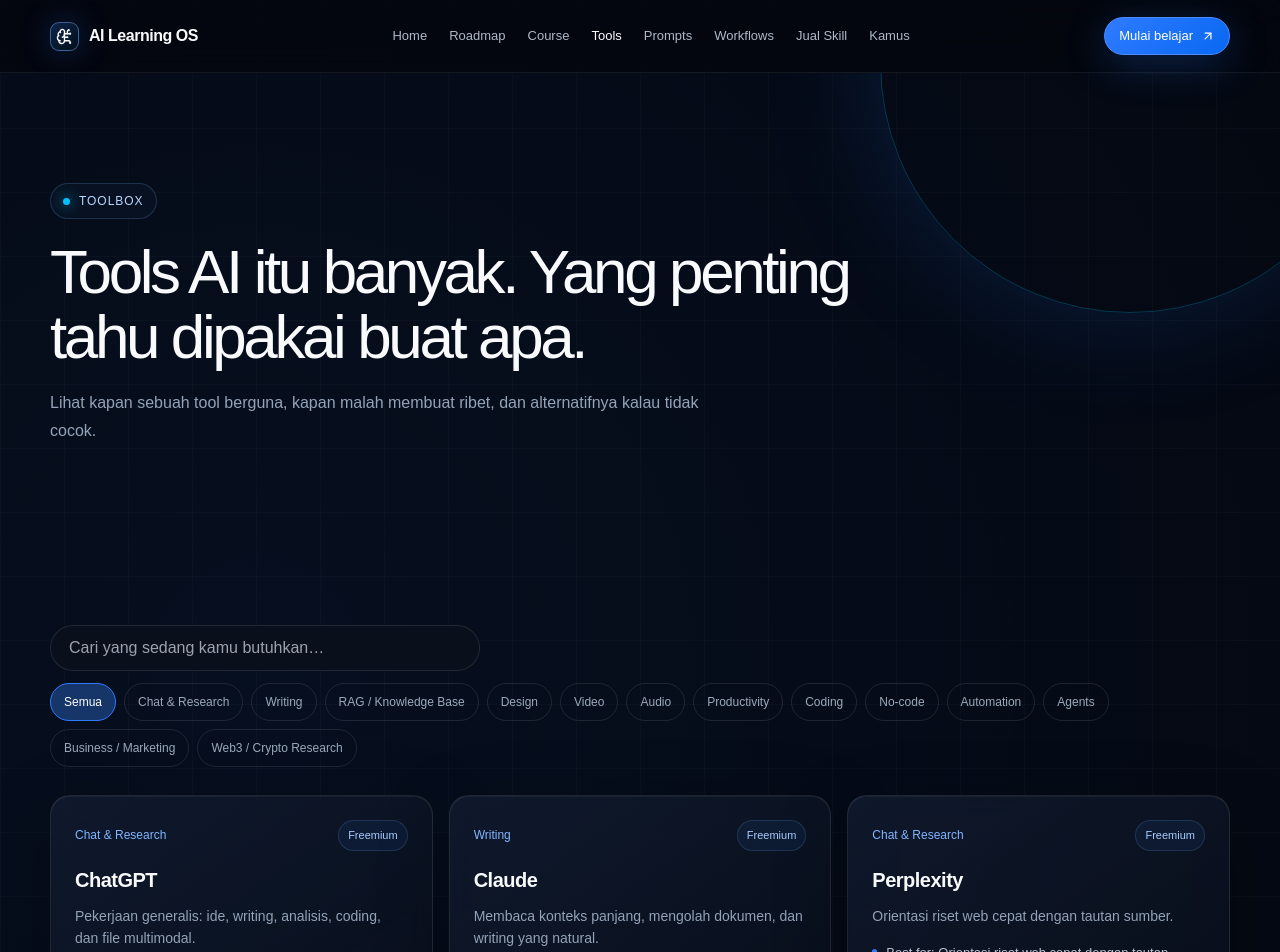
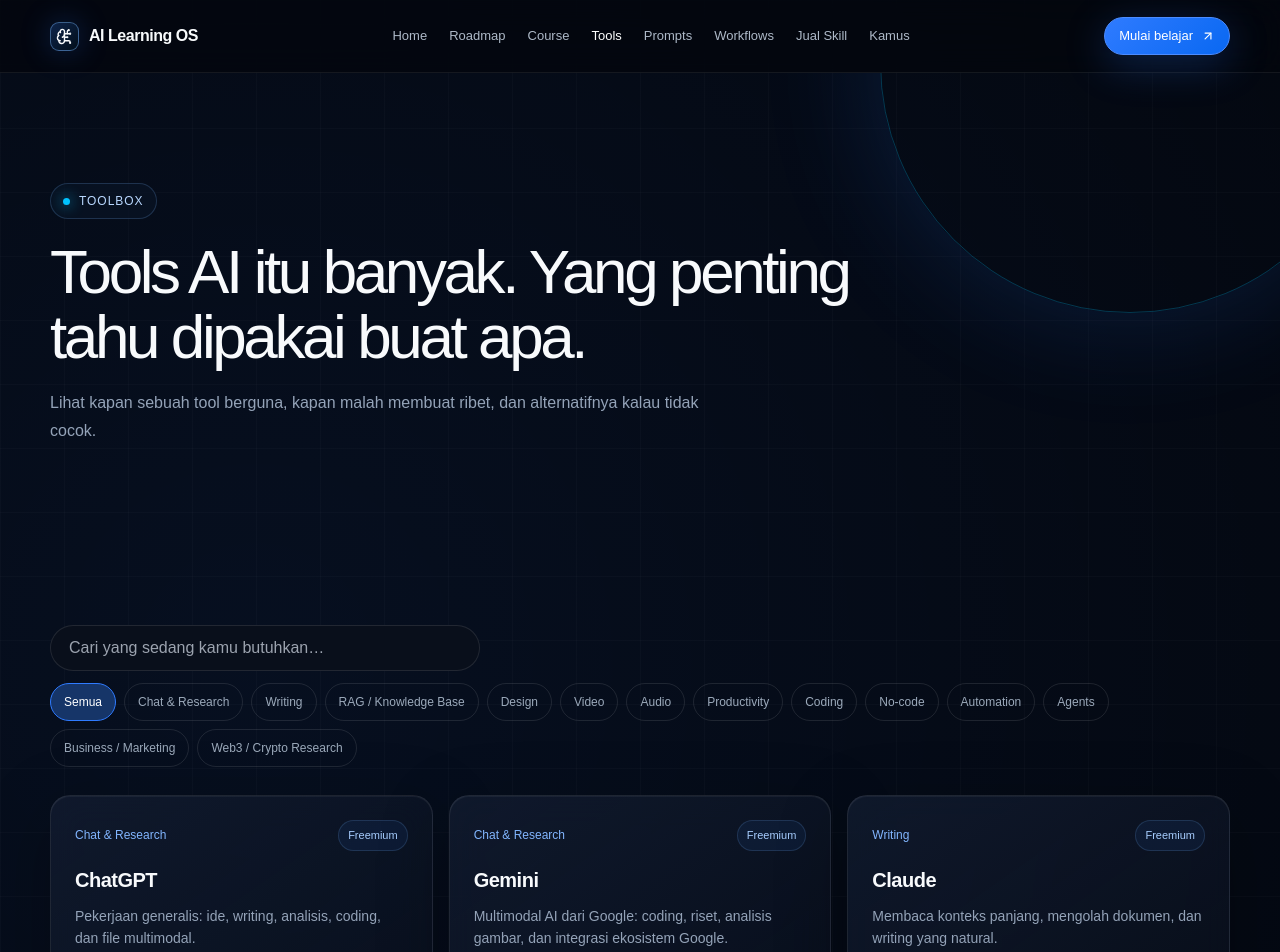
Before and after one commit to oktavian3/ai-learning-os, a Next.js app: page /tools in a window 1280 px wide. Shown: the top 952 px of the page. Built offline with nearby package versions, Linux system fonts and the light colour scheme.

Commit message:
feat: add Gemini as standalone coding/multimodal tool

```diff
--- a/src/data/expanded.ts
+++ b/src/data/expanded.ts
@@ -141,6 +141,7 @@
 type ToolSpec={title:string;category:string;level:Difficulty;pricing:"Free"|"Freemium"|"Paid";url:string;bestFor:string;when:string[];not:string[];mistakes:string[];workflow:string[];alternatives:string[]};
 const toolSpecs:ToolSpec[]=[
   {title:"ChatGPT",category:"Chat & Research",level:"Pemula",pricing:"Freemium",url:"https://chat.openai.com",bestFor:"Pekerjaan generalis: ide, writing, analisis, coding, dan file multimodal.",when:["Butuh partner berpikir serbaguna","Perlu mengubah satu input ke beberapa format","Ingin membuat custom workflow percakapan"],not:["Membutuhkan sumber web yang selalu terbaru tanpa verifikasi","Memproses data rahasia tanpa pengaturan enterprise"],mistakes:["Prompt terlalu pendek","Tidak memberi contoh output","Memakai jawaban pertama sebagai fakta final"],workflow:["Tulis tujuan dan konteks","Minta outline","Kerjakan per bagian","Review dengan checklist","Verifikasi fakta"],alternatives:["Claude","Gemini","Perplexity"]},
+  {title:"Gemini",category:"Chat & Research",level:"Pemula",pricing:"Freemium",url:"https://gemini.google.com",bestFor:"Multimodal AI dari Google: coding, riset, analisis gambar, dan integrasi ekosistem Google.",when:["Coding dengan Code Assist integration","Analisis gambar dan video","Integrasi langsung dengan Google Workspace","Butuh context window sangat panjang"],not:["Menganggap semua output akurat tanpa verifikasi","Code execution tanpa review"],mistakes:["Tidak memanfaatkan multimodal capability","Tidak using Gems untuk custom instruction","Tidak check citation"],workflow:["Tulis task","Specify format output","Review dan verify","Gunakan Extensions untuk integrasi","Export atau copy"],alternatives:["ChatGPT","Claude","Perplexity"]},
   {title:"Claude",category:"Writing",level:"Pemula",pricing:"Freemium",url:"https://claude.ai",bestFor:"Membaca konteks panjang, mengolah dokumen, dan writing yang natural.",when:["Menganalisis dokumen panjang","Menyusun draft bernuansa","Butuh project workspace berbasis konteks"],not:["Membutuhkan integrasi spesifik yang tidak tersedia","Menganggap context besar berarti semua detail pasti terbaca"],mistakes:["Mengunggah dokumen tanpa pertanyaan jelas","Tidak meminta kutipan bagian sumber","Tidak membatasi format output"],workflow:["Unggah sumber","Jelaskan pembaca dan tujuan","Minta peta dokumen","Buat draft","Cek kembali ke sumber"],alternatives:["ChatGPT","Gemini","NotebookLM"]},
   {title:"Perplexity",category:"Chat & Research",level:"Pemula",pricing:"Freemium",url:"https://perplexity.ai",bestFor:"Orientasi riset web cepat dengan tautan sumber.",when:["Mencari sumber awal","Membandingkan informasi web","Memantau topik baru"],not:["Membutuhkan analisis akademik tanpa membaca sumber asli","Menganggap semua citation otomatis mendukung klaim"],mistakes:["Tidak membuka sumber","Mencampur sumber primer dan opini","Tidak membatasi tanggal"],workflow:["Tulis pertanyaan riset","Minta sumber primer","Buka dan cek sumber","Buat matriks klaim","Sintesis terpisah"],alternatives:["Google Search","ChatGPT Search","Gemini"]},
   {title:"NotebookLM",category:"RAG / Knowledge Base",level:"Pemula",pricing:"Free",url:"https://notebooklm.google.com",bestFor:"Belajar dan riset dari kumpulan sumber yang kamu pilih.",when:["Meringkas materi kelas","Tanya-jawab dari dokumen","Membandingkan beberapa sumber"],not:["Menjadi database produksi","Mengelola permission organisasi kompleks"],mistakes:["Memasukkan sumber usang","Tidak memberi nama sumber yang jelas","Mengabaikan citation"],workflow:["Pilih sumber","Bersihkan duplikasi","Unggah dan kelompokkan","Ajukan pertanyaan","Cek citation"],alternatives:["Claude Projects","Dify","Custom RAG"]},
```
